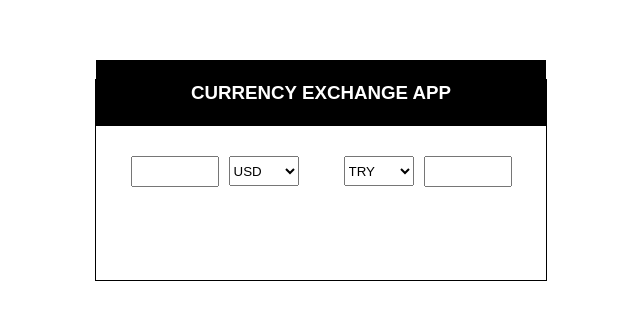
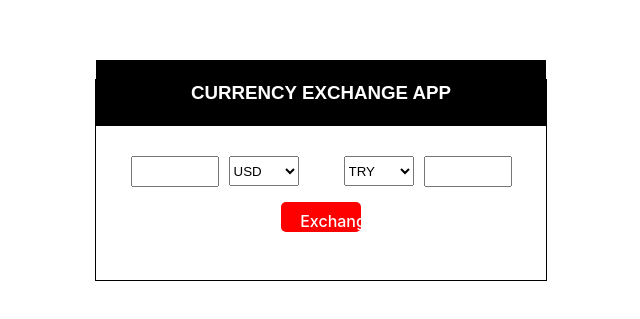
Before and after one commit to isuzmen/ExchangeCurrencyApp, a React (Vite) app: page / in a window 1280 px wide. Shown: the part 245-564 px from the top of the page, without its empty margins (319-959 px from the left). Built offline with nearby package versions, Linux system fonts and the light colour scheme.

Commit message:
Add and style Exchange button

```diff
--- a/src/components/Currency.jsx
+++ b/src/components/Currency.jsx
@@ -58,6 +58,14 @@ function Currency() {
           readOnly
         />
       </div>
+      <div>
+        <button
+          onClick={exchange}
+          className='exchange-button'
+        >
+          Exchange
+        </button>
+      </div>
     </div>
   );
 }
```
